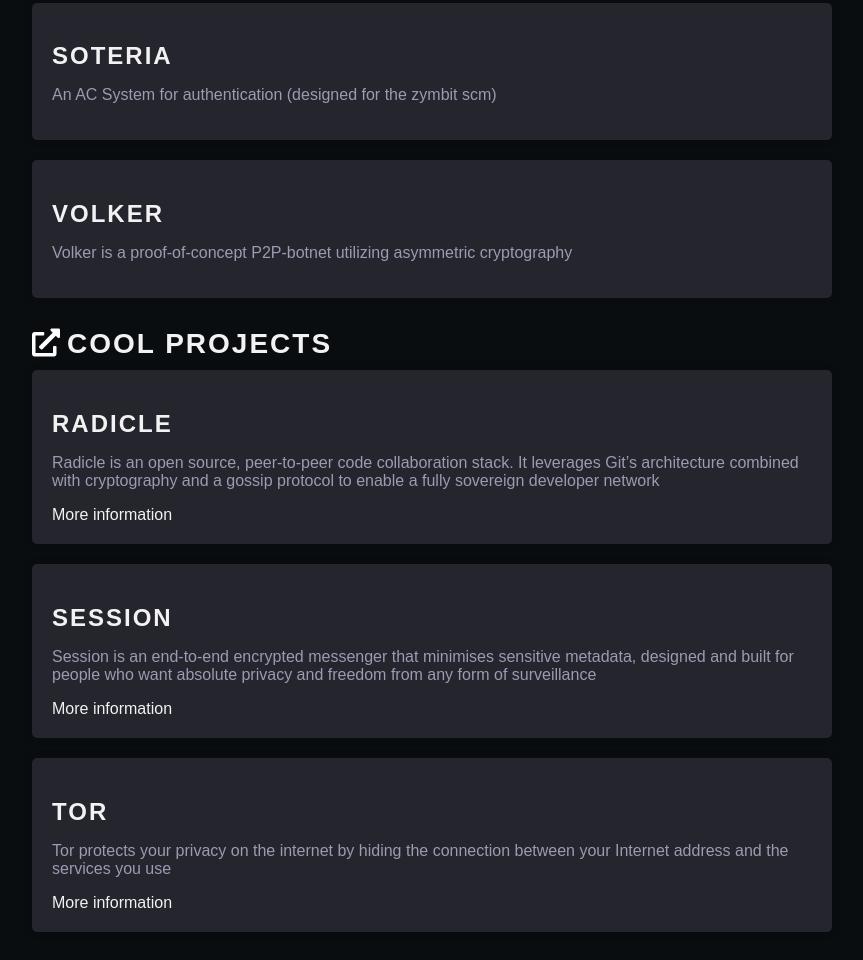
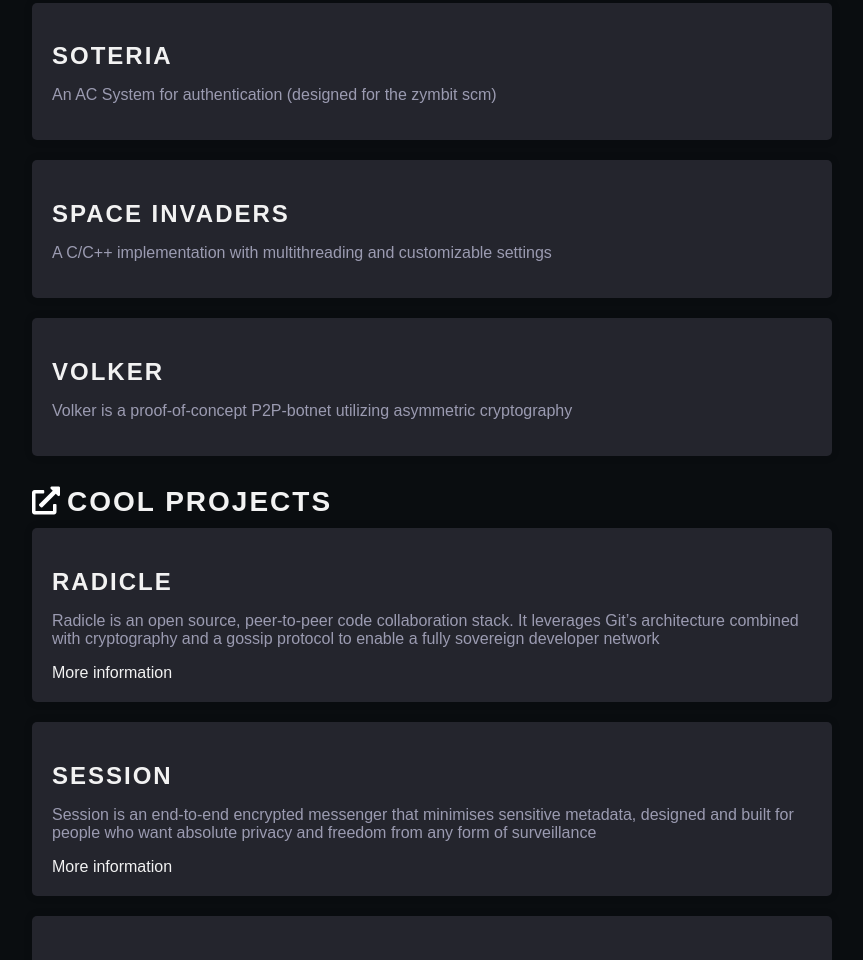
Before and after one commit to michaelengelgit/michaelengelgit.github.io, a plain HTML site: page index.html in a window 1280 px wide. Shown: the part 925-1885 px from the top of the page, without its empty margins (208-1071 px from the left). Drawn offline with Linux system fonts and the light colour scheme.

Commit message:
add space invaders

```diff
--- a/index.html
+++ b/index.html
@@ -56,7 +56,10 @@
             <p>An AC System for authentication (designed for the zymbit scm)</p>
         </section>
 
-
+        <section class="project item" onclick="window.location.href='https://github.com/michaelengelgit/spaceinvaders.git'">
+            <h2>Space Invaders</h2>
+            <p>A C/C++ implementation with multithreading and customizable settings</p>
+        </section>
 
         <section class="project item" onclick="window.location.href='https://github.com/dylangoepel/volker.git'">
             <h2>Volker</h2>
```
